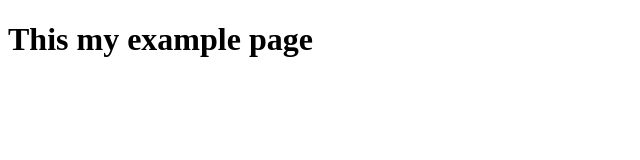
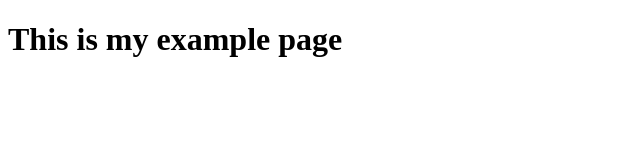
Before and after one commit to Vl-as/my-first-project, a plain HTML site: page index.html in a window 1280 px wide. Shown: the whole page, without its empty margins (0-640 px from the left). Drawn offline with Linux system fonts and the light colour scheme.

Commit message:
correct title

```diff
--- a/index.html
+++ b/index.html
@@ -6,6 +6,6 @@
     <title>Document</title>
   </head>
   <body>
-    <h1>This my example page</h1>
+    <h1>This is my example page</h1>
   </body>
 </html>
```
